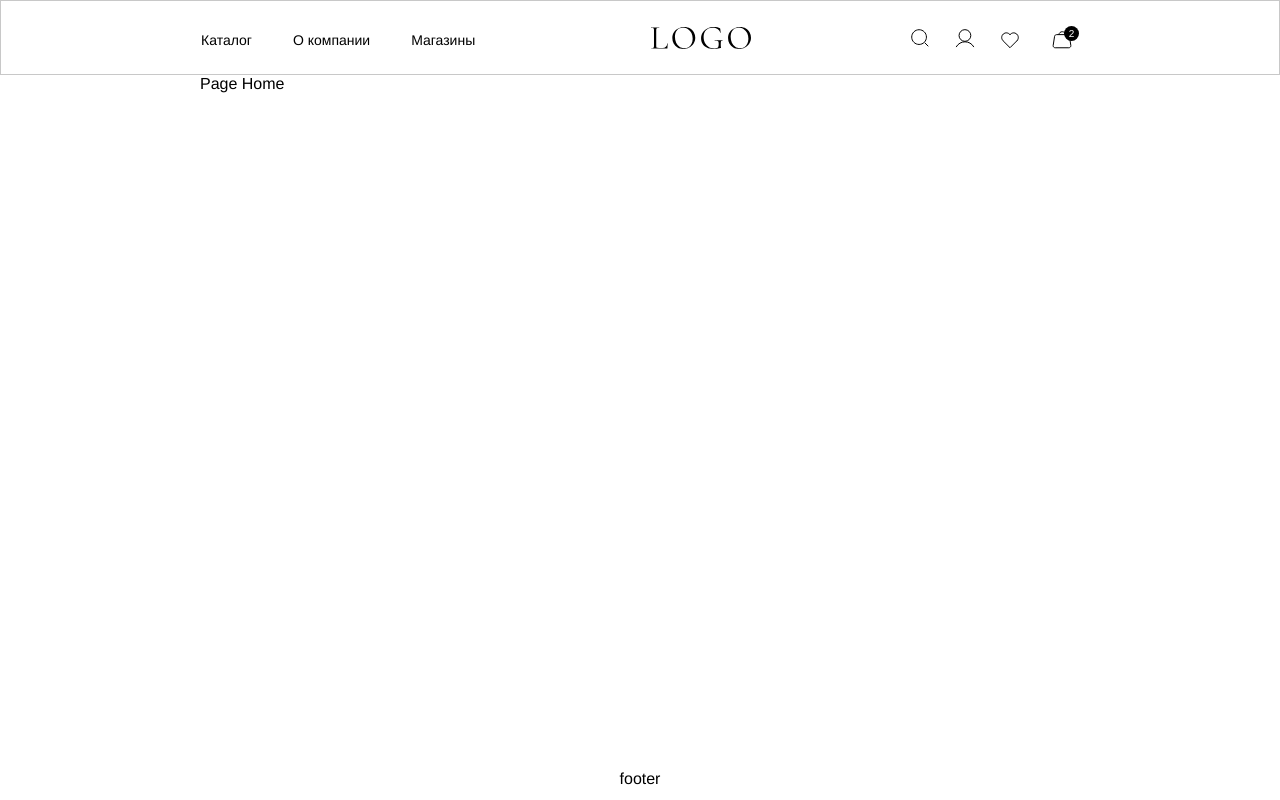
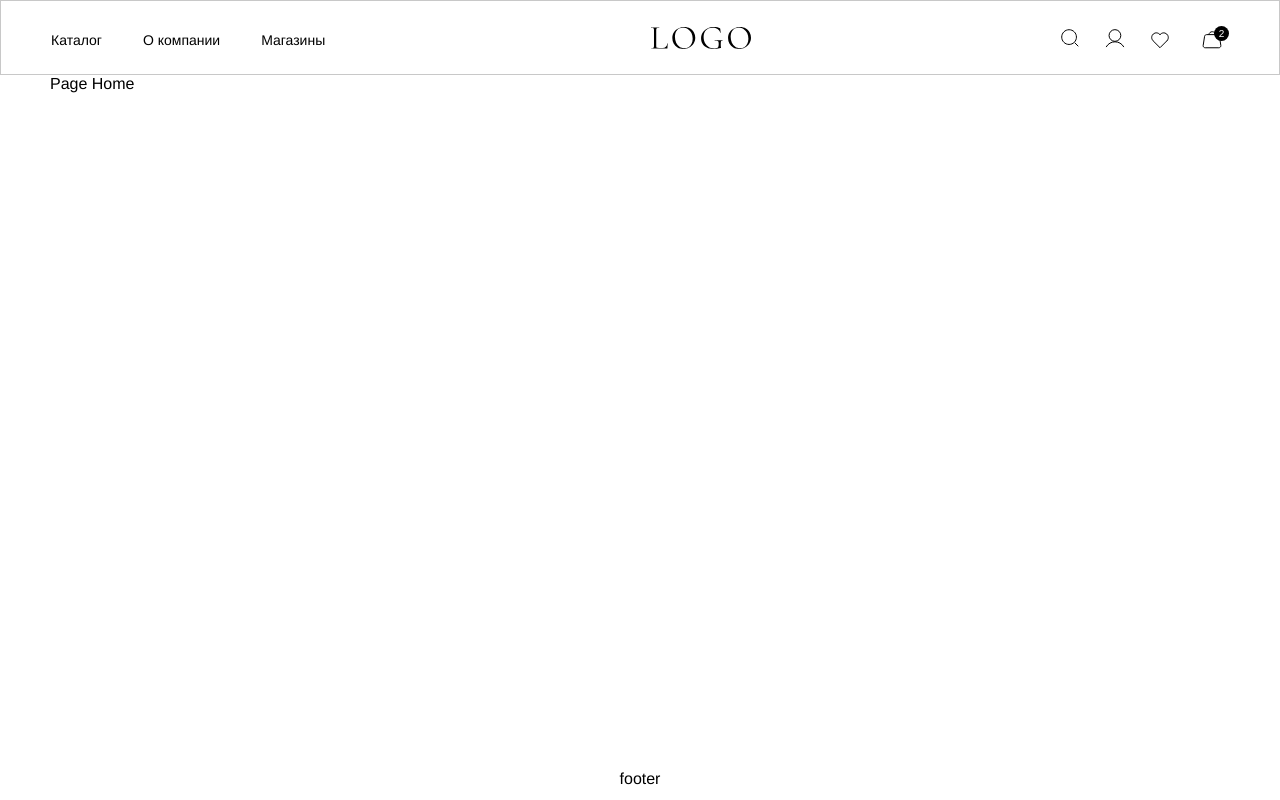
Before and after one commit to dimayu/test-five-corners, a React (Create React App) app: page / in a window 1280 px wide. Built offline with nearby package versions, Linux system fonts and the light colour scheme; a web font is replaced by a local one.

Commit message:
fix README

```diff
--- a/src/Components/Product/Product.scss
+++ b/src/Components/Product/Product.scss
@@ -1,4 +1,5 @@
 @import "src/baseStyles/variables";
+@import "src/baseStyles/smart-grid";
 
 .form__products {
   &--title {
@@ -31,6 +32,11 @@
       margin-right: 25px;
       font-size: 20px;
       line-height: 24px;
+
+      @include lm-block() {
+        margin-right: 10px;
+        font-size: 14px;
+      }
     }
 
     &--article, &--season {
@@ -151,8 +157,16 @@
         background-color: $color-grey-3;
         box-sizing: border-box;
 
+        @include lm-block() {
+          margin: 0 8px;
+        }
+
         &--num {
           margin: 0 30px;
+
+          @include lm-block() {
+            margin: 0 10px;
+          }
         }
 
         &--btn {
@@ -181,6 +195,10 @@
         &--new {
           font-size: 20px;
           white-space: nowrap;
+
+          @include lm-block() {
+            font-size: 16px;
+          }
         }
       }
     }
--- a/src/Components/Result/Result.scss
+++ b/src/Components/Result/Result.scss
@@ -1,8 +1,13 @@
 @import "src/baseStyles/variables";
+@import "src/baseStyles/smart-grid";
 
 .form__results {
   padding: 30px 20px;
   border: 1px solid $color-grey-1;
+
+  @include md-block() {
+    margin: 40px 0;
+  }
 
   &__item {
     display: flex;
--- a/src/Pages/PageBasket/PageBasket.scss
+++ b/src/Pages/PageBasket/PageBasket.scss
@@ -7,11 +7,13 @@
   &__right {
     @include col();
     @include size(8);
+    @include size-md(12);
   }
 
   &__left {
     @include col();
     @include size(4);
+    @include size-md(8);
   }
 
   &__title {
--- a/src/baseStyles/smart-grid.scss
+++ b/src/baseStyles/smart-grid.scss
@@ -1,25 +1,29 @@
 $columns: 12;
 $atom: (100% / $columns);
 
-$break_lm: 1024px;
-$break_md: 940px;
+$break_xlm: 1500px;
+$break_lm: 1240px;
+$break_md: 980px;
 $break_sm: 780px;
 $break_xxs: 440px;
 
 $offset: 0px;
+$offset_xlm: $offset;
 $offset_lm: $offset;
 $offset_md: $offset;
 $offset_sm: $offset;
 $offset_xxs: $offset;
 
 $offset_one_side: ($offset / 2);
+$offset_xlm_one_side: ($offset_xlm / 2);
 $offset_lm_one_side: ($offset_lm / 2);
 $offset_md_one_side: ($offset_md / 2);
 $offset_sm_one_side: ($offset_sm / 2);
 $offset_xxs_one_side: ($offset_xxs / 2);
 
 $fields: 200px;
-$fields_lm: 50px;
+$fields_xlm: 50px;
+$fields_lm: 20px;
 $fields_md: 25px;
 $fields_sm: 15px;
 $fields_xxs: 10px;
@@ -27,6 +31,11 @@ $fields_xxs: 10px;
 @mixin wrapper-full(){
     padding-left: $fields;
     padding-right: $fields;
+
+    @include xlm-block(){
+        padding-left: $fields_xlm;
+        padding-right: $fields_xlm;
+    }
 
     @include lm-block(){
         padding-left: $fields_lm;
@@ -105,6 +114,11 @@ $fields_xxs: 10px;
     width: #{calc(#{$val} - #{$offset})};
 }
 
+@mixin size-xlm($n){
+    $val: 100% / $columns * $n;
+    @include xlm(width, #{calc(#{$val} - #{$offset_xlm})});
+}
+
 @mixin size-lm($n){
     $val: 100% / $columns * $n;
     @include lm(width, #{calc(#{$val} - #{$offset_lm})});
@@ -155,6 +169,38 @@ $fields_xxs: 10px;
 @mixin shift-padding-right($n){
     $val: 100% / $columns * $n;
     padding-right: #{calc(#{$val} + #{$offset_one_side})};
+}
+
+@mixin shift-xlm($n){
+    $val: 100% / $columns * $n;
+    @include xlm(margin-left, #{calc(#{$val} + #{$offset_xlm_one_side})});
+    @include xlm(margin-right, #{calc(#{$val} + #{$offset_xlm_one_side})});
+}
+
+@mixin shift-xlm-left($n){
+    $val: 100% / $columns * $n;
+    @include xlm(margin-left, #{calc(#{$val} + #{$offset_xlm_one_side})});
+}
+
+@mixin shift-xlm-right($n){
+    $val: 100% / $columns * $n;
+    @include xlm(margin-right, #{calc(#{$val} + #{$offset_xlm_one_side})});
+}
+
+@mixin shift-xlm-padding($n){
+    $val: 100% / $columns * $n;
+    @include xlm(padding-left, #{calc(#{$val} + #{$offset_xlm_one_side})});
+    @include xlm(padding-right, #{calc(#{$val} + #{$offset_xlm_one_side})});
+}
+
+@mixin shift-xlm-padding-left($n){
+    $val: 100% / $columns * $n;
+    @include xlm(padding-left, #{calc(#{$val} + #{$offset_xlm_one_side})});
+}
+
+@mixin shift-xlm-padding-right($n){
+    $val: 100% / $columns * $n;
+    @include xlm(padding-right, #{calc(#{$val} + #{$offset_xlm_one_side})});
 }
 
 @mixin shift-lm($n){
@@ -283,6 +329,18 @@ $fields_xxs: 10px;
 @mixin shift-xxs-padding-right($n){
     $val: 100% / $columns * $n;
     @include xxs(padding-right, #{calc(#{$val} + #{$offset_xxs_one_side})});
+}
+
+@mixin xlm($name, $value){
+    @media screen and (max-width: $break_xlm){
+        #{$name}: $value;
+    }
+}
+
+@mixin xlm-block(){
+    @media screen and (max-width: $break_xlm){
+        @content;
+    }
 }
 
 @mixin lm($name, $value){
```
Also changed, not shown: smartgrid.js (+8 -4 lines), screen.png (added), 1 other file (tests, documents, lock files or other folders).
